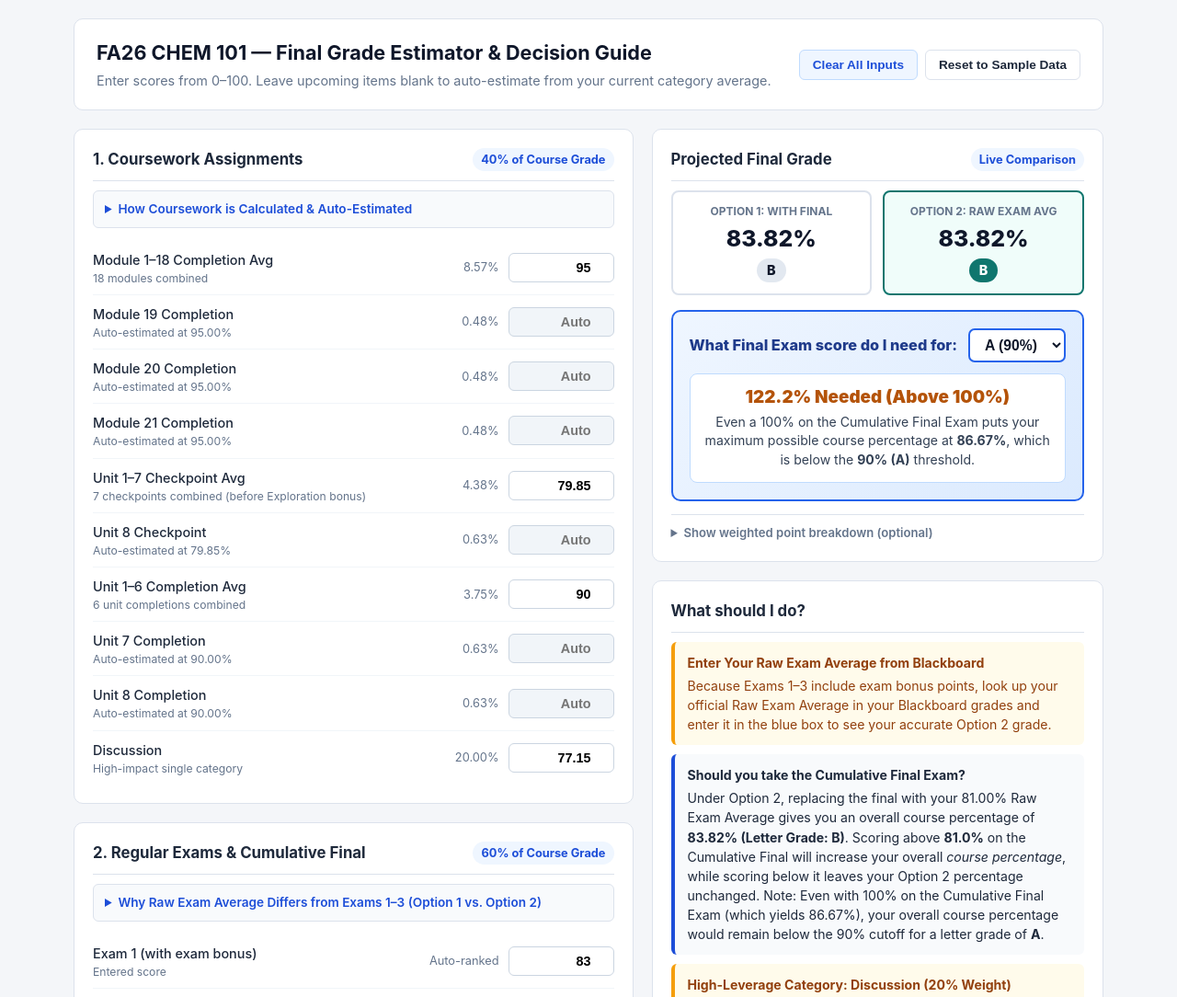
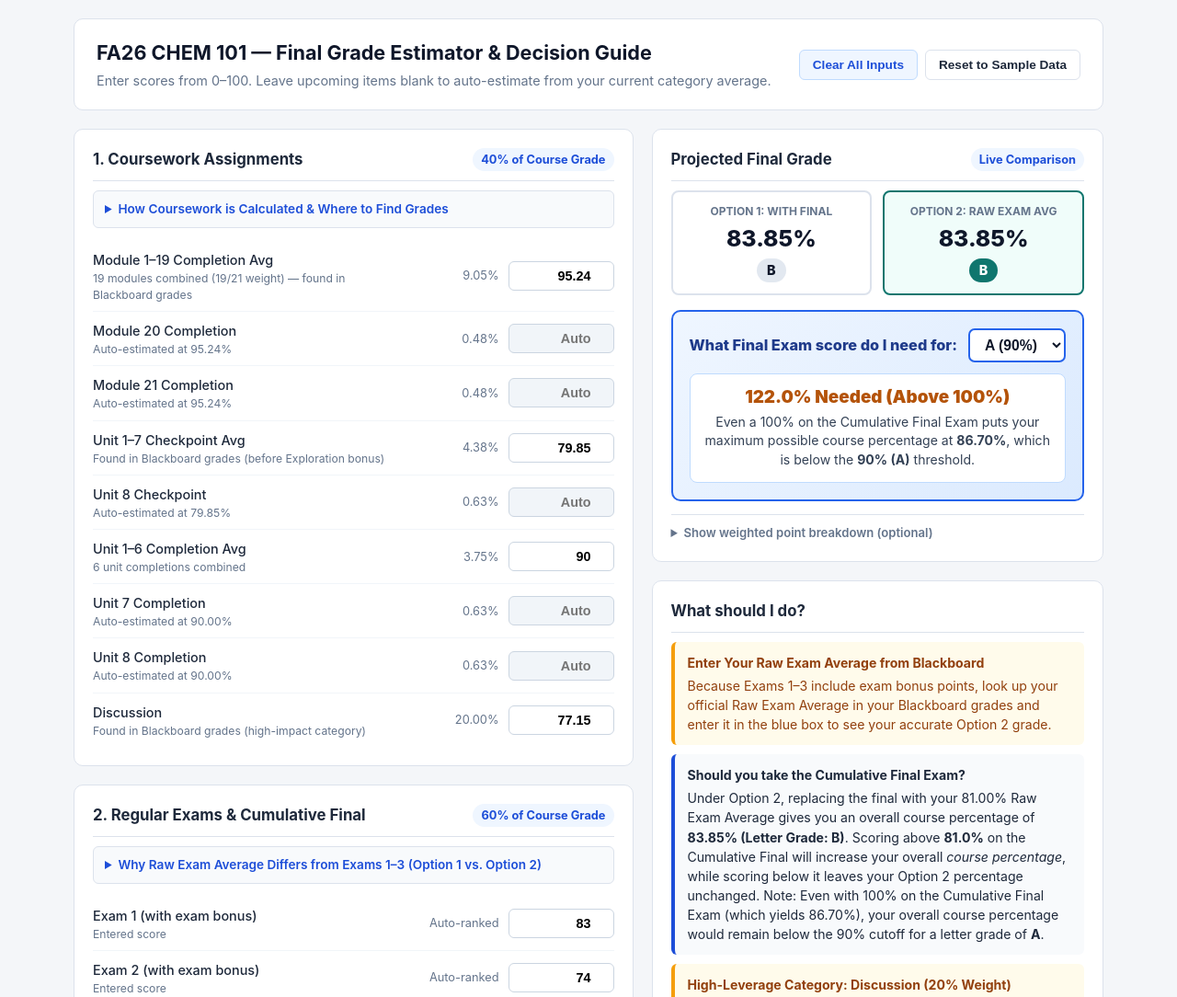
Before and after one commit to carpent-umbc/chem101-calculator, a plain HTML site: page index.html in a window 1280 px wide. Shown: the top 1084 px of the page at 92% size. Drawn offline with Linux system fonts and the light colour scheme.

Commit message:
Revise coursework details and input fields
Updated coursework calculations and labels to reflect changes in module averages and grading structure.

```diff
--- a/index.html
+++ b/index.html
@@ -488,21 +488,19 @@
           <span class="badge-weight">40% of Course Grade</span>
         </div>
         <details class="descriptor">
-          <summary>How Coursework is Calculated & Auto-Estimated</summary>
+          <summary>How Coursework is Calculated & Where to Find Grades</summary>
           <p>
-            Coursework makes up 40% of your final grade: <strong>Modules 1–21</strong> (10% total, ~0.48% each), <strong>Unit Checkpoints 1–8</strong> (5% total, 0.63% each), <strong>Unit Completions 1–8</strong> (5% total, 0.63% each), and <strong>Discussion</strong> (20%). If you leave upcoming items (Modules 19–21, Checkpoint 8, or Units 7–8) blank, the calculator automatically fills them with your average from the earlier items in that category.
+            Coursework makes up 40% of your final grade: <strong>Modules 1–21</strong> (10% total; Module 1–19 is 19/21 = 9.05%, and Modules 20 &amp; 21 are 1/21 = 0.48% each), <strong>Unit Checkpoints 1–8</strong> (5% total, 0.63% each), <strong>Unit Completions 1–8</strong> (5% total, 0.63% each), and <strong>Discussion</strong> (20%).
+          </p>
+          <p>
+            You can find your current <strong>Module 1–19 Completion Avg</strong>, <strong>Unit 1–7 Checkpoint Avg</strong>, and <strong>Discussion</strong> grades directly in your <strong>Blackboard grades</strong>. If you leave upcoming items (Modules 20–21, Checkpoint 8, or Units 7–8) blank, the calculator automatically fills them with your average from the earlier items in that category.
           </p>
         </details>
 
         <div class="row-item">
-          <div><span class="item-label">Module 1–18 Completion Avg</span><span class="item-sub">18 modules combined</span></div>
-          <div class="item-weight">8.57%</div>
-          <input type="number" id="mod1_18" min="0" max="100" step="0.01" placeholder="0–100" oninput="recalc()" />
-        </div>
-        <div class="row-item">
-          <div><span class="item-label">Module 19 Completion</span><span class="item-sub" id="hint_mod19"></span></div>
-          <div class="item-weight">0.48%</div>
-          <input type="number" id="mod19" min="0" max="100" step="0.01" placeholder="Auto" oninput="recalc()" />
+          <div><span class="item-label">Module 1–19 Completion Avg</span><span class="item-sub">19 modules combined (19/21 weight) — found in Blackboard grades</span></div>
+          <div class="item-weight">9.05%</div>
+          <input type="number" id="mod1_19" min="0" max="100" step="0.01" placeholder="0–100" oninput="recalc()" />
         </div>
         <div class="row-item">
           <div><span class="item-label">Module 20 Completion</span><span class="item-sub" id="hint_mod20"></span></div>
@@ -516,7 +514,7 @@
         </div>
 
         <div class="row-item">
-          <div><span class="item-label">Unit 1–7 Checkpoint Avg</span><span class="item-sub">7 checkpoints combined (before Exploration bonus)</span></div>
+          <div><span class="item-label">Unit 1–7 Checkpoint Avg</span><span class="item-sub">Found in Blackboard grades (before Exploration bonus)</span></div>
           <div class="item-weight">4.38%</div>
           <input type="number" id="cp1_7" min="0" max="100" step="0.01" placeholder="0–100" oninput="recalc()" />
         </div>
@@ -543,7 +541,7 @@
         </div>
 
         <div class="row-item">
-          <div><span class="item-label">Discussion</span><span class="item-sub">High-impact single category</span></div>
+          <div><span class="item-label">Discussion</span><span class="item-sub">Found in Blackboard grades (high-impact category)</span></div>
           <div class="item-weight">20.00%</div>
           <input type="number" id="discussion" min="0" max="100" step="0.01" placeholder="0–100" oninput="recalc()" />
         </div>
@@ -715,7 +713,7 @@
 
 <script>
   const DEFAULTS = {
-    mod1_18: 95, mod19: "", mod20: "", mod21: "",
+    mod1_19: 95.24, mod20: "", mod21: "",
     cp1_7: 79.85, cp8: "",
     uc1_6: 90, uc7: "", uc8: "",
     discussion: 77.15,
@@ -764,11 +762,10 @@
   }
 
   function recalc() {
-    // Coursework
-    const m1_18 = getNum("mod1_18") ?? 0;
-    const m19 = resolveField("mod19", m1_18, "hint_mod19");
-    const m20 = resolveField("mod20", m1_18, "hint_mod20");
-    const m21 = resolveField("mod21", m1_18, "hint_mod21");
+    // Coursework: Module 1-19 is 19/21 of the 10% Module weight (19/210); Modules 20 & 21 are 1/21 each (1/210)
+    const m1_19 = getNum("mod1_19") ?? 0;
+    const m20 = resolveField("mod20", m1_19, "hint_mod20");
+    const m21 = resolveField("mod21", m1_19, "hint_mod21");
 
     const cp1_7 = getNum("cp1_7") ?? 0;
     const cp8 = resolveField("cp8", cp1_7, "hint_cp8");
@@ -794,8 +791,8 @@
     const bonusPts = explorationCourseBonus + surveyCourseBonus;
 
     const cwWeighted =
-      m1_18 * (18 / 210) +
-      (m19 + m20 + m21) * (1 / 210) +
+      m1_19 * (19 / 210) +
+      (m20 + m21) * (1 / 210) +
       cp1_7 * 0.04375 +
       cp8 * 0.00625 +
       uc1_6 * 0.0375 +
@@ -967,13 +964,13 @@
       const el = document.getElementById(k);
       state[k] = el.type === "checkbox" ? el.checked : el.value;
     });
-    try { localStorage.setItem("chem101_calc_v7", JSON.stringify(state)); } catch (e) {}
+    try { localStorage.setItem("chem101_calc_v8", JSON.stringify(state)); } catch (e) {}
   }
 
   function loadState() {
     let state = DEFAULTS;
     try {
-      const saved = localStorage.getItem("chem101_calc_v7");
+      const saved = localStorage.getItem("chem101_calc_v8");
       if (saved) state = { ...DEFAULTS, ...JSON.parse(saved) };
     } catch (e) {}
 
@@ -986,7 +983,7 @@
   }
 
   function resetDefaults() {
-    try { localStorage.removeItem("chem101_calc_v7"); } catch (e) {}
+    try { localStorage.removeItem("chem101_calc_v8"); } catch (e) {}
     loadState();
   }
 
```
